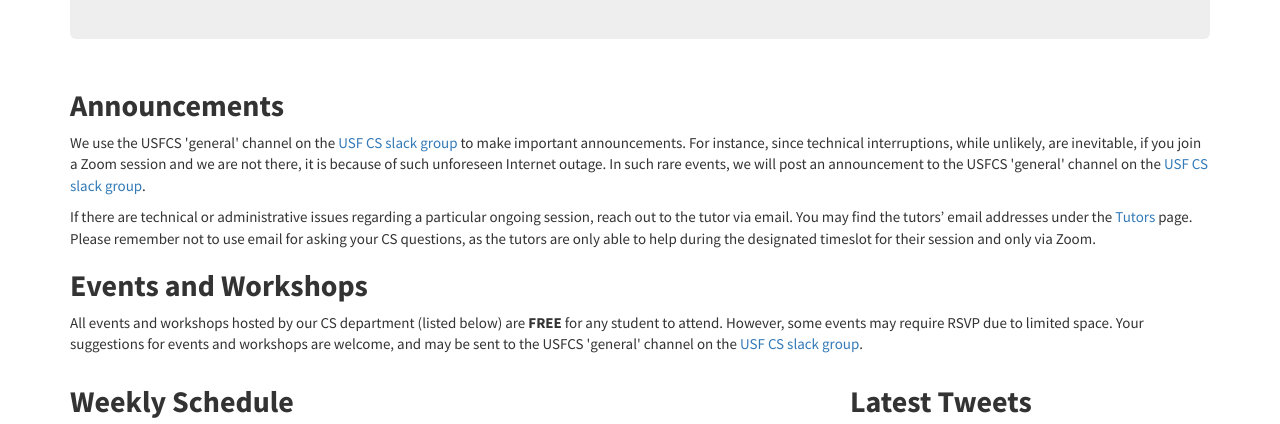
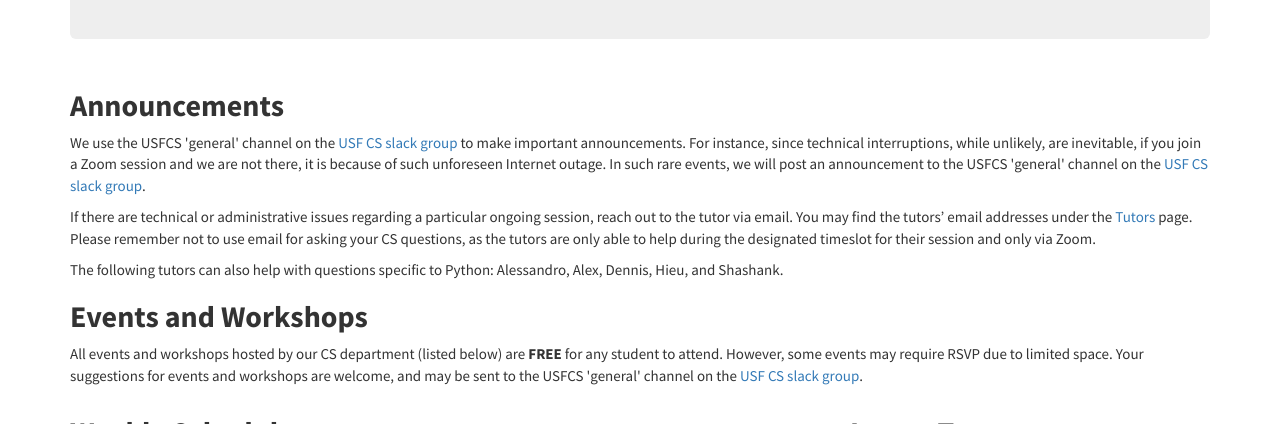
Before and after one commit to CSTutors/CSTutors.github.io, a Jekyll site: the page built from index.html, in a window 1280 px wide and 900 px high, scrolled down 392 px, cut to the strip 0-424 px from the top of the window. Built offline with Jekyll 4.4.1, drawn with Linux system fonts in a browser that asks for light colours; nearby versions of some CDN libraries; comment, search, counter and statistics services are not loaded.

Commit message:
Update of Announcement

```diff
--- a/index.html
+++ b/index.html
@@ -53,7 +53,7 @@ title: Home
       tutors are only able to help during the designated timeslot for their
       session and only via Zoom.
     </p>
-
+    <p>The following tutors can also help with questions specific to Python: Alessandro, Alex, Dennis, Hieu, and Shashank.</p>
     <!-- <p>
       The following tutors can also help with questions specific to
       <strong>Python</strong>: Analucia, Arturo, Ayush, Edward, Ryan, Mitali,
```
